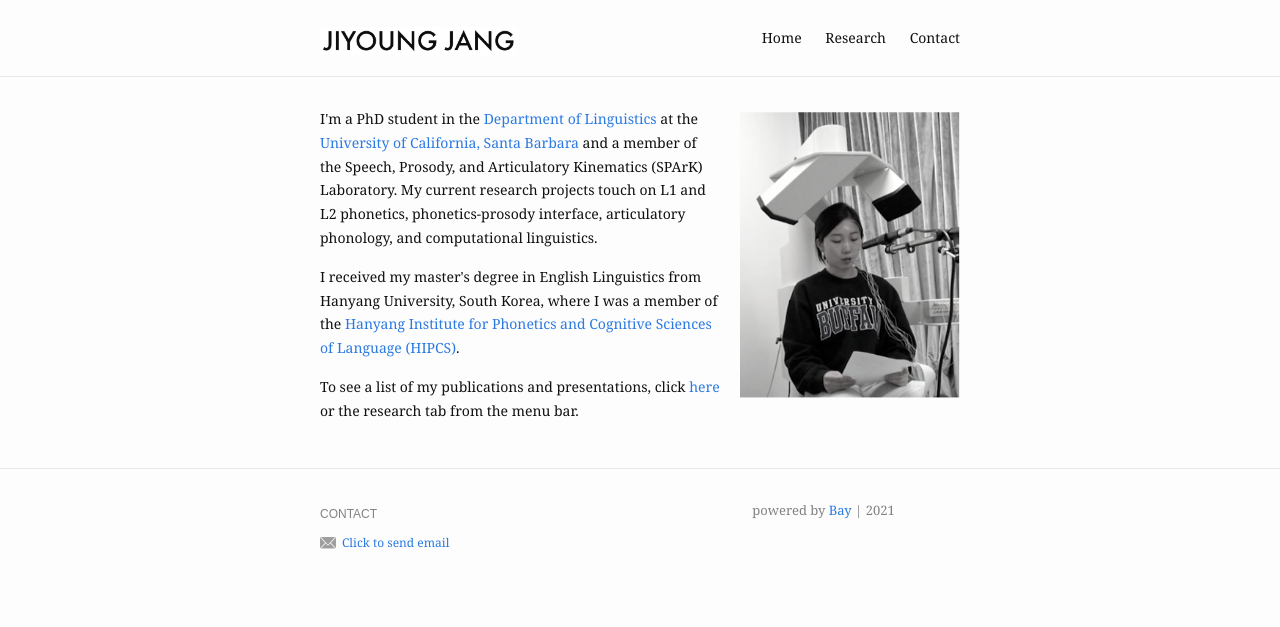
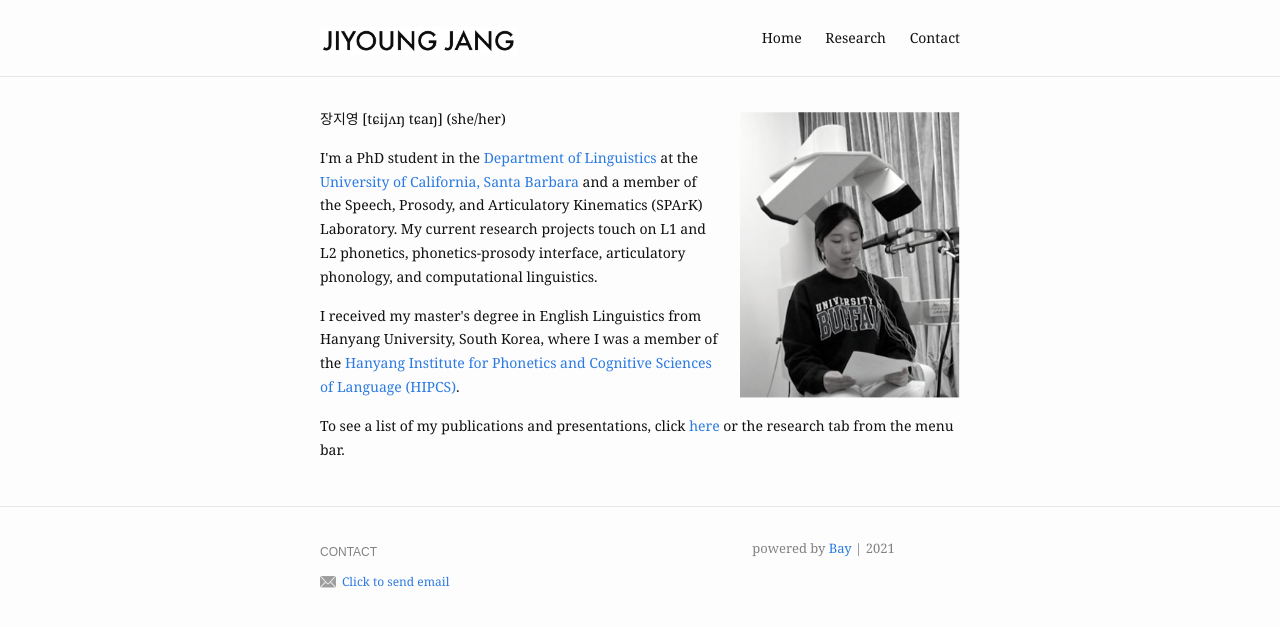
Before and after one commit to jiyoungj/jiyoungj.github.io, a Jekyll site: the page built from index.md, in a window 1280 px wide. Shown: the top 627 px of the page. Built offline with Jekyll 4.4.1, drawn with Linux system fonts in a browser that asks for light colours.

Commit message:
Update index.md

```diff
--- a/index.md
+++ b/index.md
@@ -4,6 +4,10 @@ profile_picture:
   src: /assets/img/profile.png
   alt: website picture
 ---
+
+<p>
+  장지영 [tɕijʌŋ tɕaŋ] (she/her)
+</p>
 
 <p>
   I'm a PhD student in the <a href="https://www.linguistics.ucsb.edu">Department of Linguistics</a> at the <a href="https://www.ucsb.edu">University of California, Santa Barbara</a> and a member of the Speech, Prosody, and Articulatory Kinematics (SPArK) Laboratory. My current research projects touch on L1 and L2 phonetics, phonetics-prosody interface, articulatory phonology, and computational linguistics.
```
